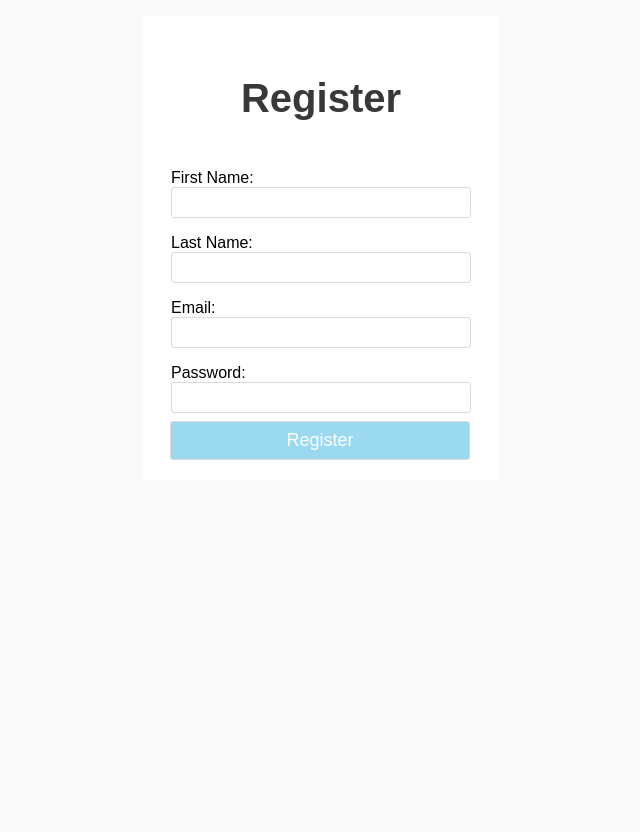
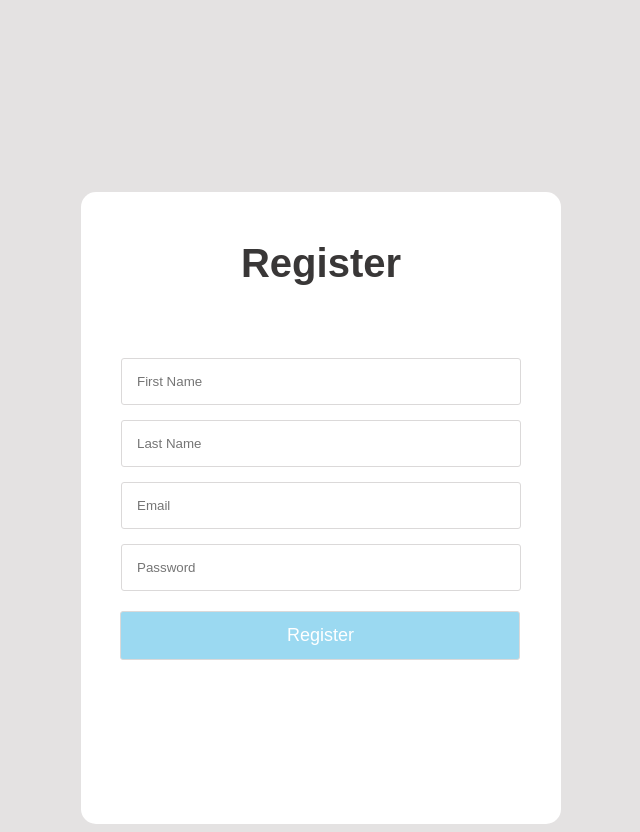
Before and after one commit to mombeh/url-shortener, a React (Vite) app in the folder Frontend/: page /register in a window 1280 px wide. Shown: the whole page, without its empty margins (319-959 px from the left). Built offline with nearby package versions, Linux system fonts and the light colour scheme.

Commit message:
commit changes

```diff
--- a/Frontend/package.json
+++ b/Frontend/package.json
@@ -10,6 +10,7 @@
     "preview": "vite preview"
   },
   "dependencies": {
+    "axios": "^1.9.0",
     "react": "^19.1.0",
     "react-dom": "^19.1.0",
     "react-router-dom": "^7.6.0",
--- a/Frontend/src/App.jsx
+++ b/Frontend/src/App.jsx
@@ -1,25 +1,20 @@
-import React from 'react';
-import { BrowserRouter as Router, Routes, Route } from 'react-router-dom';
 
-import Home from './pages/Home';
-import Login from './pages/Login';
-import Register from './pages/Register';
-import ShortenUrl from './pages/ShortenUrl';  // Correct import
-import MyUrls from './pages/MyUrls';
+import { BrowserRouter, Routes, Route } from "react-router-dom";
+import Home from "./pages/Home";
+import Register from "./pages/Register";
+import Login from "./pages/Login";
+import Dashboard from "./pages/Dashboard";
 
 function App() {
   return (
-    <Router>
-      <div style={{ padding: '1rem', maxWidth: '100vw', minHeight: '100vh'}}>
-        <Routes>
-          <Route path="/" element={<Home />} />
-          <Route path="/login" element={<Login />} />
-          <Route path="/register" element={<Register />} />
-          <Route path="/api/shorten" element={<ShortenUrl />} />
-          <Route path="/myUrls" element={<MyUrls />}/>
-        </Routes>
-      </div>
-    </Router>
+    <BrowserRouter>
+      <Routes>
+        <Route path="/" element={<Home />} />
+        <Route path="/register" element={<Register />} />
+        <Route path="/login" element={<Login />} />
+        <Route path="/dashboard" element={<Dashboard />} />
+      </Routes>
+    </BrowserRouter>
   );
 }
 
--- a/Frontend/src/components/Header.jsx
+++ b/Frontend/src/components/Header.jsx
@@ -5,13 +5,12 @@ import './Header.css'; // import the CSS file
 function Header() {
   return (
     <header className="header">
-     <img src="https://images.softwaresuggest.com/software_logo/primelink-20240917014551.png" alt="" />
       <nav className="nav">
         <Link to="/" className="link">Home</Link>
         <Link to="/register" className="link">Register</Link>
         <Link to="/login" className="link">Login</Link>
-        <Link to="/shorten-url" className='link'>Shorten URL</Link>
-        <Link to="/my-urls" className='link'>My URLs</Link>
+        {/* <Link to="/shorten-url" className='link'>Shorten URL</Link>
+        <Link to="/my-urls" className='link'>My URLs</Link> */}
 
       </nav>
     </header>
--- a/Frontend/src/index.css
+++ b/Frontend/src/index.css
@@ -3,79 +3,25 @@ src/App.css
   margin: 0;
   padding: 0;
   box-sizing: border-box;
+
 }
 
 body {
   font-family: Arial, sans-serif;
   margin: 0;
-  background: #f9f9f9;
+  background: #e4e2e2;
 }
 
-.navbar {
-  background: #333;
-  padding: 10px;
-  display: flex;
-  gap: 10px;
-}
-
-.navbar a, .navbar button {
-  color: #fff;
-  text-decoration: none;
-  background: none;
-  border: none;
-  cursor: pointer;
-}
-
-.home {
-  justify-content: center;
-  display: flex;
-  flex-direction: column;
-  align-items: center;
-  background-color: #9bd9f1;
-  box-shadow: 0 3px 4px #0000001a;
-  border-radius: 10px;
-
-}
-
-.labels{
-  display: flex;
-  flex-direction: column;
-  width:300px;
-  padding: 0.5rem;
-}
-
-input {
-  padding: 7px;
-  border: none;
-  border: 1px solid #dbd9d9;
-  border-radius: 3px;
-}
-
-.btn {
-  padding: 8px;
-  border: none;
-  border: 1px solid #dbd9d9;
-  width: 300px;
-  padding: 0.5rem;
-  margin-left: 7px;
-  background-color: #9bd9f1;
-  color: #fff;
-  font-size: 18px;
-  border-radius: 3px;
-}
 
 .register,
 .login{
-  align-items: center;
-  justify-content: center;
-  justify-self: center;
   background-color: #fff;
   padding: 20px;
   display: flex;
   flex-direction: column;
 }
 
-h3 {
+h2 {
   font-weight: bolder;
   font-size: 40px;
   color: #393737;
@@ -83,8 +29,6 @@ h3 {
 }
 
 .shorten {
-  align-items: center;
-  justify-self: center;
   background-color: #fff;
   display: flex;
   flex-direction: column;
@@ -118,3 +62,120 @@ h3 {
   width: 100px;
   margin-top: 10px;
 }
+
+.container {
+  margin-top: 15%;
+  padding: 1rem;
+  max-width: 700px;
+  height: 600px;
+  justify-self: center;
+  background-color: #fff;
+  border-radius: 15px;
+}
+
+.labels{
+  display: flex;
+  flex-direction: column;
+  width: 400px;
+  line-height: 30px;
+  padding: 1.5rem;
+}
+
+input {
+  padding: 15px;
+  margin-top: 15px;
+  border: none;
+  border: 1px solid #dbd9d9;
+  border-radius: 3px;
+}
+
+.btn {
+  padding: 13px;
+  margin-top: 20px;
+  margin-left: -.6px;
+  border: none;
+  border: 1px solid #dbd9d9;
+  width: 400px;
+  background-color: #9bd9f1;
+  color: #fff;
+  font-size: 18px;
+  border-radius: 3px;
+}
+
+h1 {
+  color: #f58c31;
+  margin-bottom: 30px;
+  text-align: center;
+  padding: 15px;
+}
+
+
+.error-message {
+  color: red;
+  background-color: #ffe6e6;
+  border: 1px solid red;
+  padding: 10px;
+  width: 375px;
+  justify-self: center;
+  margin-bottom: 10px;
+  border-radius: 5px;
+}
+
+.success-message {
+  color: green;
+  background-color: #e6ffe6;
+  border: 1px solid green;
+  padding: 10px;
+  width: 375px;
+  justify-self: center;
+  margin-bottom: 10px;
+  border-radius: 5px;
+}
+
+img {
+  width: 80px;
+  height: 80px;
+}
+
+ul{
+  list-style: none;
+}
+
+.nav {
+  display: flex;
+  gap: 30px;
+  margin-top: 20px;
+  font-size: larger;
+  padding: 15px;
+}
+
+.header {
+  display: flex;
+  justify-content: space-between;
+  margin-top: 5%;
+  width: 100%;
+}
+
+.topics{
+  align-items: center;
+  font-size: 20px;
+  line-height: 30px;
+  justify-self: center;
+}
+
+.link {
+  color: white;
+  text-decoration: none;
+  padding: 10px;
+  width: 80px;
+  border-radius: 5px;
+  font-size: 18px;
+  border: none;
+  background-color: #f09e67;
+  transition: color 0.2s ease;
+  font-family: sans-serif;
+}
+
+.link:hover {
+  color: #8dbdf2;
+}
--- /dev/null
+++ b/Frontend/src/pages/Dashboard.jsx
@@ -0,0 +1,131 @@
+import { useState, useEffect } from "react";
+import { useNavigate } from "react-router-dom";
+
+export default function Dashboard() {
+  const [longUrl, setLongUrl] = useState("");
+  const [urls, setUrls] = useState([]);
+  const [errorMessage, setErrorMessage] = useState("");
+  const [successMessage, setSuccessMessage] = useState("");
+
+  const navigate = useNavigate();
+  const token = localStorage.getItem("token");
+
+  // Redirect to login if token is missing
+  useEffect(() => {
+    if (!token) {
+      navigate("/login");
+    } else {
+      fetchUrls();
+    }
+  }, [token]);
+
+  const fetchUrls = async () => {
+    try {
+      const response = await fetch("http://localhost:3000/myUrls", {
+        method: "GET",
+        headers: {
+          Authorization: `Bearer ${token}`,
+        },
+      });
+
+      const data = await response.json();
+
+      // if (!response.ok) {
+      //   if (
+      //     response.status === 401 &&
+      //     data.message?.toLowerCase().includes("token expired")
+      //   ) {
+      //     localStorage.removeItem("token");
+      //     navigate("/login");
+      //     return;
+      //   }
+      //   throw new Error(data.message || "Failed to fetch URLs");
+      // }
+
+      setUrls(data.urls);
+    } catch (err) {
+      setErrorMessage(err.message || "Failed to fetch URLs");
+    }
+  };
+
+  const handleShorten = async (e) => {
+    e.preventDefault();
+    setErrorMessage("");
+    setSuccessMessage("");
+
+    try {
+      const response = await fetch("http://localhost:3000/api/shorten", {
+        method: "POST",
+        headers: {
+          "Content-Type": "application/json",
+          Authorization: `Bearer ${token}`,
+        },
+        body: JSON.stringify({ longUrl }),
+      });
+
+      const data = await response.json();
+
+      if (!response.ok) {
+        if (
+          response.status === 401 &&
+          data.message?.toLowerCase().includes("token expired")
+        ) {
+          localStorage.removeItem("token");
+          navigate("/login");
+          return;
+        }
+        throw new Error(data.message || "Failed to shorten URL");
+      }
+
+      setLongUrl("");
+      setSuccessMessage("URL shortened successfully!");
+      fetchUrls(); // Refresh URL list
+    } catch (err) {
+      setErrorMessage(err.message || "Failed to shorten URL");
+    }
+  };
+
+  return (
+    <div className="container">
+      <h2>Dashboard</h2>
+
+      <form onSubmit={handleShorten} className="labels">
+        <input
+          type="url"
+          placeholder="Paste a long URL"
+          value={longUrl}
+          onChange={(e) => {
+            setLongUrl(e.target.value);
+            setErrorMessage("");
+            setSuccessMessage("");
+          }}
+          required
+        />
+        <button type="submit" className="btn">Shorten URL</button>
+      </form>
+
+      {errorMessage && <p className="error-message">{errorMessage}</p>}
+      {successMessage && <p className="success-message">{successMessage}</p>}
+
+      <h3>Your Shortened URLs</h3>
+      {Array.isArray(urls) && urls.length === 0 ? (
+        <p>No URLs yet.</p>
+      ) : (
+        <ul>
+          {Array.isArray(urls) &&
+            urls.map((url, index) => (
+              <li key={index}>
+                <p>
+                  Original: <a href={url.longUrl} target="_blank" rel="noopener noreferrer">{url.longUrl}</a><br />
+                  Short: <a href={`http://localhost:3000/redirect/${url.shortCode}`} target="_blank" rel="noopener noreferrer">
+                    http://localhost:3000/redirect/{url.shortCode}
+                  </a><br />
+                  Clicks: {url.clicks}
+                </p>
+              </li>
+            ))}
+        </ul>
+      )}
+    </div>
+  );
+}
--- a/Frontend/src/pages/Home.jsx
+++ b/Frontend/src/pages/Home.jsx
@@ -1,17 +1,25 @@
-import React from 'react';
-import Header from '../components/Header';
+import { Link } from "react-router-dom";
 
-function Home() {
+export default function Home() {
   return (
-   <>
-   <div className='home'>
-    <Header/>
+    <div className="container">
+      <div className="header">
+        <img src="https://images.softwaresuggest.com/software_logo/primelink-20240917014551.png" alt="" />
+        <div className="nav">
+          <Link to="/register"><button className="link">Register</button></Link>
+          <Link to="/login"><button className="link">Login</button></Link>
+        </div>
+      </div>
       <h1>Welcome to the URL Shortener</h1>
-      <p>Register or login to start shortening your URLs!</p>
+      <div className="topics">
+        <p>This app allows you to:</p>
+        <ul>
+          <li>Register/Login</li>
+          <li>Shorten long URLs</li>
+          <li>View your previously shortened URLs</li>
+        </ul>
+      </div>
+
     </div>
-    </>
   );
-
 }
-
-export default Home;
--- a/Frontend/src/pages/Login.jsx
+++ b/Frontend/src/pages/Login.jsx
@@ -1,55 +1,75 @@
-import React, { useState } from 'react';
-import { useNavigate } from 'react-router-dom';
+import { useState } from "react";
+import { useNavigate } from "react-router-dom";
 
-function Login() {
-  const [email, setEmail] = useState('');
-  const [password, setPassword] = useState('');
+export default function Login() {
+  const [form, setForm] = useState({ email: "", password: "" });
+  const [errorMessage, setErrorMessage] = useState("");
+  // Add with errorMessage
+  const [successMessage, setSuccessMessage] = useState("");
+
   const navigate = useNavigate();
-  const [error, setError] = useState(null);
 
-  const handleLogin = async (e) => {
+  const handleChange = (e) => {
+    setForm({ ...form, [e.target.name]: e.target.value });
+    setErrorMessage("");
+  };
+
+  const handleSubmit = async (e) => {
     e.preventDefault();
-    setError(null)
+    try {
+      const response = await fetch("http://localhost:3000/users/login", {
+        method: "POST",
+        headers: {
+          "Content-Type": "application/json",
+        },
+        body: JSON.stringify(form),
+      })
 
-    try {
-      const res = await fetch('http://localhost:3000/users/login', {
-        method: 'POST',
-        headers: { 'Content-Type': 'application/json' },
-        body: JSON.stringify({ email, password })
-      });
+      const contentType = response.headers.get("content-type");
+      let data = {};
 
-      const data = await res.json();
+      if (contentType && contentType.includes("application/json")) {
+        data = await response.json();
+      }
 
-      if (!res.ok) throw new Error(data.message || 'Login failed');
+      setSuccessMessage("Login successful!");
+      setTimeout(() => {
+        if (data.token) {
+          localStorage.setItem("token", data.token);
+        }
+        navigate("/dashboard");
+      }, 1000);
 
-      localStorage.setItem('token', data.token);
-      navigate('/api/shorten'); // Redirect to home or another page
     } catch (err) {
-      setError(err.message);
+      setErrorMessage(err.message || "Login failed.");
     }
   };
 
   return (
-    <div className='login'>
-        <form onSubmit={handleLogin}>
-      <h3>Login</h3>
-      {error && <p style={{ color: 'red' }}>{error}</p>}
-      <div className='labels'>
-      <label htmlFor="">Email:</label>
-      <input type="email" value={email}
-      onChange={(e) => setEmail(e.target.value)}
-      required placeholder="Email" />
-      </div>
-      <div className='labels'>
-      <label htmlFor="">Passwor:</label>
-      <input type="password" value={password}
-      onChange={(e) => setPassword(e.target.value)}
-      required placeholder="Password" />
-      </div>
-      <button type="submit" className='btn'>Login</button>
-    </form>
+    <div className="container">
+      <h2>Login</h2>
+
+      <form onSubmit={handleSubmit} className="labels">
+        <input
+          type="email"
+          name="email"
+          placeholder="Email"
+          value={form.email}
+          onChange={handleChange}
+          required
+        />
+        <input
+          type="password"
+          name="password"
+          placeholder="Password"
+          value={form.password}
+          onChange={handleChange}
+          required
+        />
+        <button type="submit" className="btn">Login</button>
+      </form>
+      {errorMessage && <p className="error-message">{errorMessage}</p>}
+      {successMessage && <p className="success-message">{successMessage}</p>}
     </div>
   );
 }
-
-export default Login;
--- a/Frontend/src/pages/Register.jsx
+++ b/Frontend/src/pages/Register.jsx
@@ -1,88 +1,83 @@
-import React, { useState } from 'react';
-import { useNavigate } from 'react-router-dom';
+import { useState } from "react";
+import { useNavigate } from "react-router-dom";
+export default function Register() {
+  const [form, setForm] = useState({
+    firstName: "",
+    lastName: "",
+    email: "",
+    password: "",
+  });
 
-function Register() {
-  const [firstName, setFirstName] = useState('');
-  const [lastName, setLastName] = useState('');
-  const [email, setEmail] = useState('');
-  const [password, setPassword] = useState('');
-  const [success, setSuccess] = useState(null); // State to store success message
-  const [error, setError] = useState(null); // State to store error message
+  const [errorMessage, setErrorMessage] = useState("");
+  // Add with errorMessage
+  const [successMessage, setSuccessMessage] = useState("");
+
   const navigate = useNavigate();
 
-  const handleRegister = async (e) => {
+  const handleChange = (e) => {
+    setForm({ ...form, [e.target.name]: e.target.value });
+    setErrorMessage(""); // Clear message on input
+  };
+
+  const handleSubmit = async (e) => {
     e.preventDefault();
-    const res = await fetch('http://localhost:3000/users/register', {
-      method: 'POST',
-      headers: { 'Content-Type': 'application/json' },
-      body: JSON.stringify({ firstName, lastName, email, password })
+    try {
+      await fetch("http://localhost:3000/users/register", {
+        method: "POST",
+        headers: {
+          "Content-Type": "application/json"
+        },
+        body: JSON.stringify(form)
       });
 
-    if (res.ok) {
-      setSuccess('Registration successful! Redirecting to login...');
-      setError(null);  // Clear any previous error messages
-      setTimeout(() => navigate('/login'), 2000);  // Redirect to login after 2 seconds
-    } else {
-      const data = await res.json();
-      setError(data.message || 'Registration failed');
-      setSuccess(null);  // Clear success message if there is an error
+      setSuccessMessage("Registration successful! Redirecting to login...");
+      setTimeout(() => navigate("/login"), 1500);
+
+    } catch (err) {
+      setErrorMessage(err.response?.data?.message || "Registration failed.");
     }
   };
 
   return (
-    <div className='register'>
-      <h3>Register</h3>
-
-      <form onSubmit={handleRegister}>
-        <div className='labels'>
-          <label>First Name:</label>
+    <div className="container">
+      <h2>Register</h2>
+      <form onSubmit={handleSubmit}className="labels">
         <input
           type="text"
-            value={firstName}
-            onChange={(e) => setFirstName(e.target.value)}
+          name="firstName"
+          placeholder="First Name"
+          value={form.firstName}
+          onChange={handleChange}
           required
         />
-        </div>
-
-        <div className='labels'>
-          <label>Last Name:</label>
         <input
           type="text"
-            value={lastName}
-            onChange={(e) => setLastName(e.target.value)}
+          name="lastName"
+          placeholder="Last Name"
+          value={form.lastName}
+          onChange={handleChange}
           required
         />
-        </div>
-
-        <div className='labels'>
-          <label>Email:</label>
         <input
           type="email"
-            value={email}
-            onChange={(e) => setEmail(e.target.value)}
+          name="email"
+          placeholder="Email"
+          value={form.email}
+          onChange={handleChange}
           required
         />
-        </div>
-
-        <div className='labels'>
-          <label>Password:</label>
         <input
           type="password"
-            value={password}
-            onChange={(e) => setPassword(e.target.value)}
+          name="password"
+          placeholder="Password"
+          value={form.password}
+          onChange={handleChange}
           required
         />
-        </div>
-
-        <button type="submit" className='btn'>Register</button>
+        <button type="submit" className="btn">Register</button>
       </form>
-
-      {success && <p style={{ color: 'green' }}>{success}</p>}  {/* Success message */}
-
-      {error && <p style={{ color: 'red' }}>{error}</p>}  {/* Error message */}
-
+      {errorMessage && <p className="error-message">{errorMessage}</p>}
+      {successMessage && <p className="success-message">{successMessage}</p>}
     </div>
   );
 }
-
-export default Register;
```
Also changed, not shown: Frontend/src/components/Header.css (+8 -29 lines), Frontend/src/pages/MyUrls.jsx (deleted, +0 -50 lines), Frontend/src/pages/ShortenUrl.jsx (deleted, +0 -70 lines), Frontend/src/services/api.js (+7 -0 lines), 2 other files (tests, documents, lock files or other folders). Lines whose indentation alone changed are shown as unchanged.
